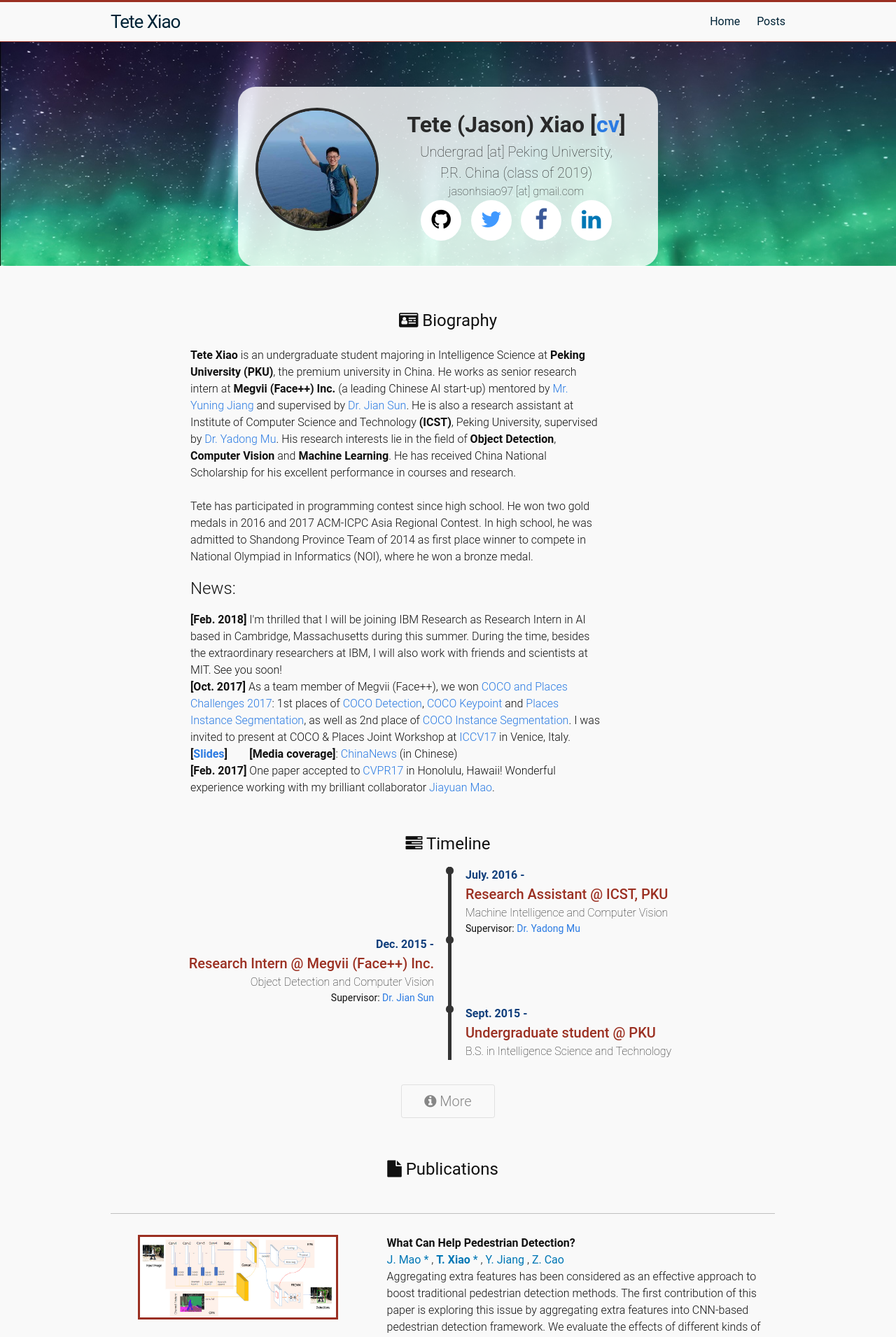
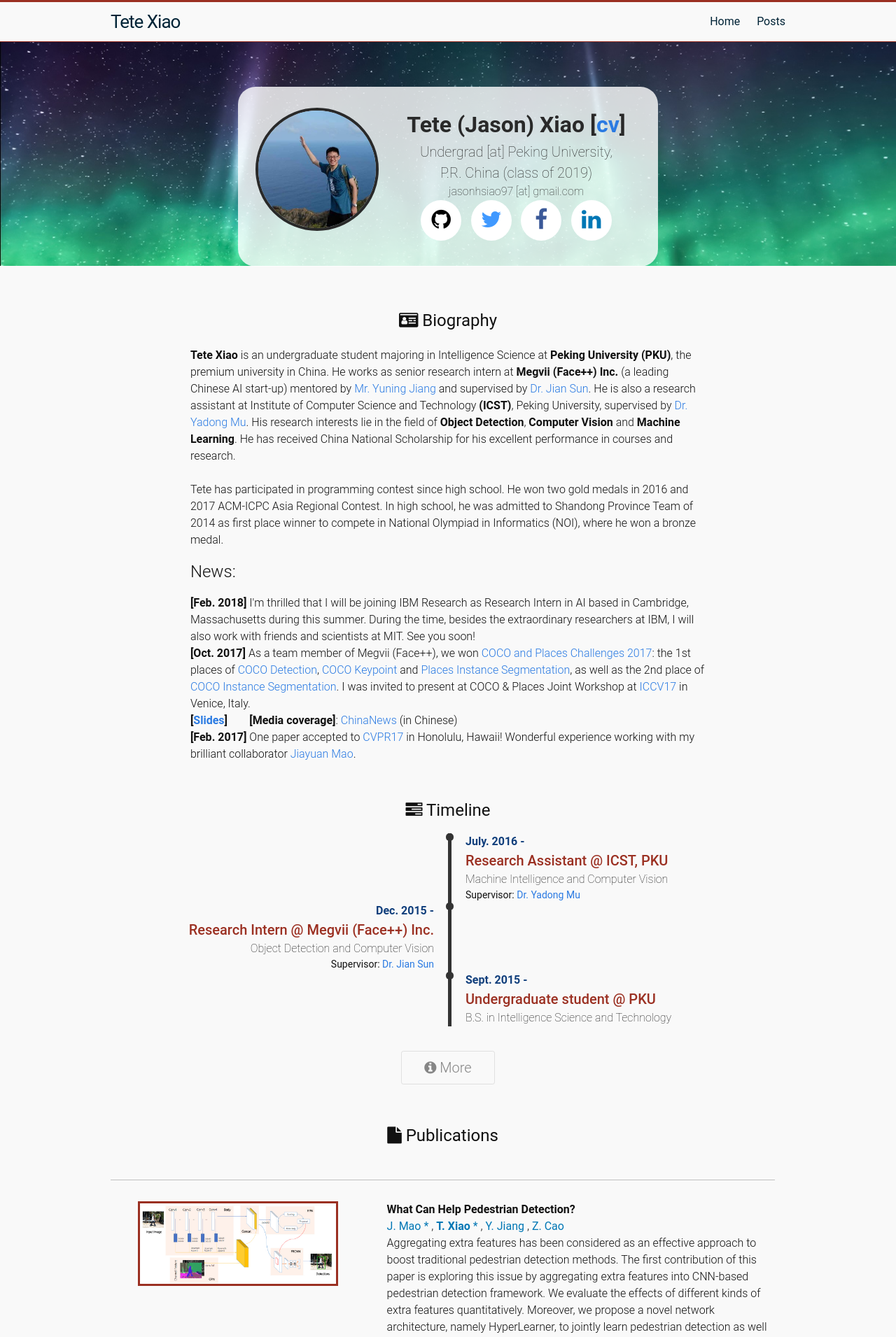
Before and after one commit to Tete-Xiao/Tete-Xiao.github.io, a Jekyll site: the page built from index.html, in a window 1280 px wide. Shown: the top 1911 px of the page at 70% size. Built offline with Jekyll 4.4.1, drawn with Linux system fonts in a browser that asks for light colours.

Commit message:
update bio

```diff
--- a/_data/bio.yml
+++ b/_data/bio.yml
@@ -10,7 +10,7 @@
   mentored by <a href='https://scholar.google.com/citations?user=p3z4sVUAAAAJ&hl=zh-CN'>Mr. Yuning Jiang</a> and supervised by
   <a href='http://www.jiansun.org/'>Dr. Jian Sun</a>. He is also a research assistant at Institute of Computer Science and Technology <strong>(ICST)</strong>, Peking University, supervised by <a href='http://www.muyadong.com/'>Dr. Yadong Mu</a>. His research interests lie in the field of <strong>Object Detection</strong>, <strong>Computer Vision</strong> and <strong>Machine Learning</strong>. He has received China National Scholarship for his excellent performance in courses and research. <br> <br> Tete has participated in programming contest since high school. He won two gold medals in 2016 and 2017 ACM-ICPC Asia Regional Contest. In high school, he was admitted to Shandong Province Team of 2014 as first place winner to compete in National Olympiad in Informatics (NOI), where he won a bronze medal. <h2>News:</h2>
   <strong>[Feb. 2018]</strong> I'm thrilled that I will be joining IBM Research as Research Intern in AI based in Cambridge, Massachusetts during this summer. During the time, besides the extraordinary researchers at IBM, I will also work with friends and scientists at MIT. See you soon! <br>
-  <strong>[Oct. 2017]</strong> As a team member of Megvii (Face++), we won <a href='https://places-coco2017.github.io/'>COCO and Places Challenges 2017</a>: 1st places of <a href='http://cocodataset.org/#detections-leaderboard'>COCO Detection</a>, <a href='http://cocodataset.org/#keypoints-leaderboard'>COCO Keypoint</a> and <a href='http://placeschallenge.csail.mit.edu/results_challenge.html'>Places Instance Segmentation</a>, as well as 2nd place of <a href='http://cocodataset.org/#detections-leaderboard'>COCO Instance Segmentation</a>. I was invited to present at COCO & Places Joint Workshop at <a href='http://iccv2017.thecvf.com'>ICCV17</a> in Venice, Italy. <br> <strong>[<a href='http://presentations.cocodataset.org/COCO17-Detect-Megvii.pdf'>Slides</a>]</strong> &nbsp &nbsp &nbsp &nbsp<strong>[Media coverage]</strong>: <a href='http://finance.chinanews.com/it/2017/10-30/8363826.shtml'>ChinaNews</a> (in Chinese) <br>
+  <strong>[Oct. 2017]</strong> As a team member of Megvii (Face++), we won <a href='https://places-coco2017.github.io/'>COCO and Places Challenges 2017</a>: the 1st places of <a href='http://cocodataset.org/#detections-leaderboard'>COCO Detection</a>, <a href='http://cocodataset.org/#keypoints-leaderboard'>COCO Keypoint</a> and <a href='http://placeschallenge.csail.mit.edu/results_challenge.html'>Places Instance Segmentation</a>, as well as the 2nd place of <a href='http://cocodataset.org/#detections-leaderboard'>COCO Instance Segmentation</a>. I was invited to present at COCO & Places Joint Workshop at <a href='http://iccv2017.thecvf.com'>ICCV17</a> in Venice, Italy. <br> <strong>[<a href='http://presentations.cocodataset.org/COCO17-Detect-Megvii.pdf'>Slides</a>]</strong> &nbsp &nbsp &nbsp &nbsp<strong>[Media coverage]</strong>: <a href='http://finance.chinanews.com/it/2017/10-30/8363826.shtml'>ChinaNews</a> (in Chinese) <br>
   <strong>[Feb. 2017]</strong> One paper accepted to <a href='http://cvpr2017.thecvf.com/'>CVPR17</a> in Honolulu, Hawaii! Wonderful experience working with my brilliant collaborator <a href='http://vccy.xyz/'> Jiayuan Mao</a>."
 short:
   date:
--- a/_sass/_bio.scss
+++ b/_sass/_bio.scss
@@ -11,8 +11,7 @@
 
 }
 .bio-body {
-  width:  calc(80% - (#{$spacing-unit} / 2));
   margin:     5px;
   padding:    5px;
-  word-wrap: break-word
+  word-wrap: break-word;
 }
```
